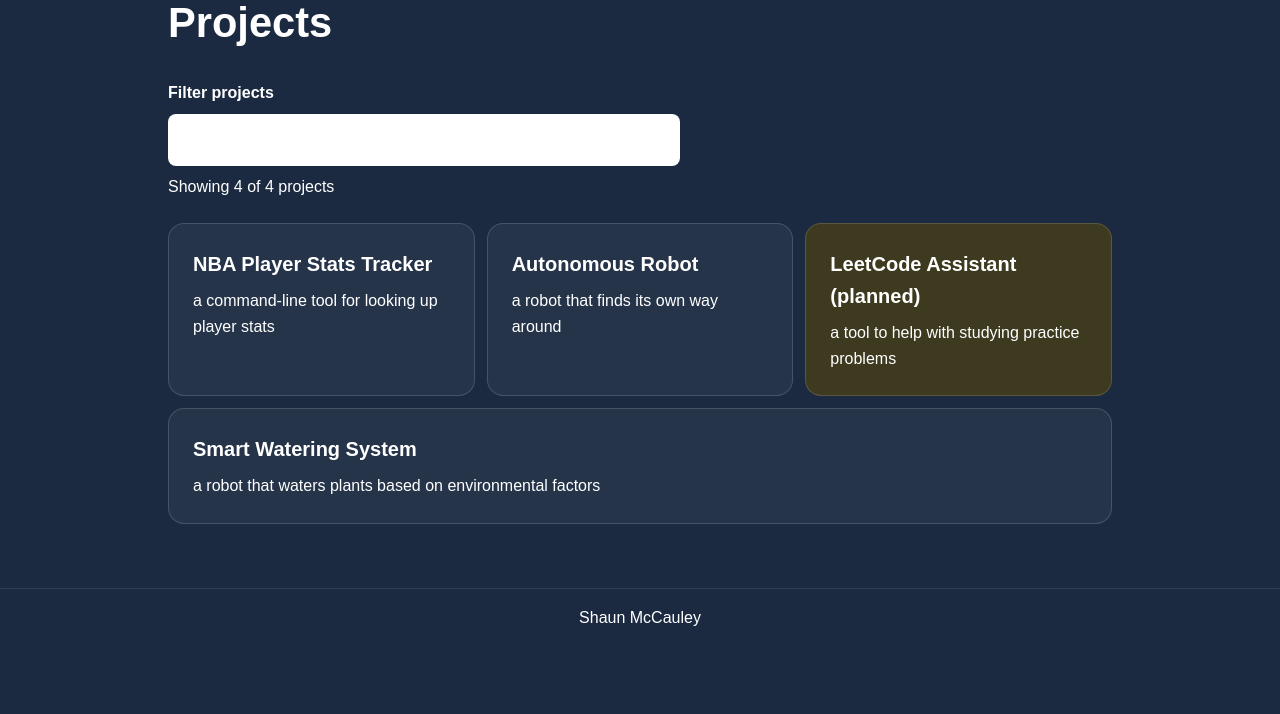
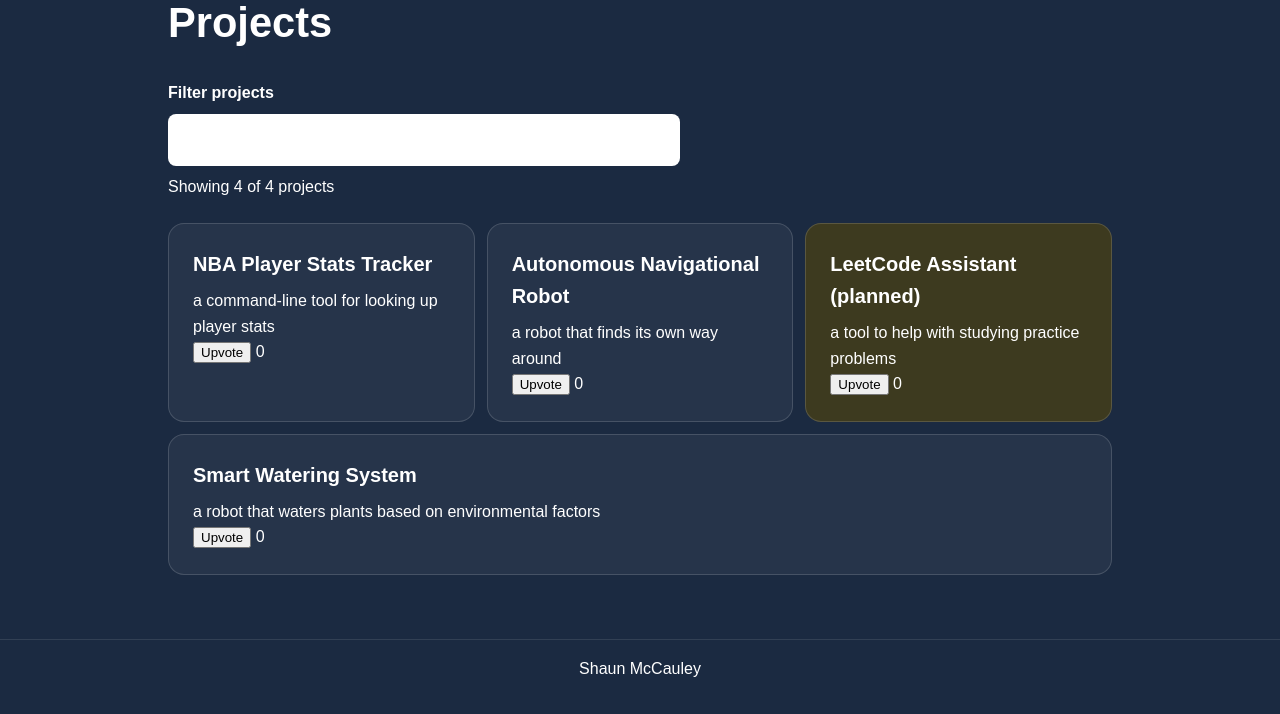
Before and after one commit to shaunmccauley/ssw215-shaunmccauley, a Flask app: page / in a window 1280 px wide. Shown: the part 544-1258 px from the top of the page. Before the commit the page ends 1170 px from the top, so only its background shows below. Run offline with Flask 3, Linux system fonts and the light colour scheme.

Commit message:
feat: upvote a project without reloading the page

```diff
--- a/labs/lab6/app.py
+++ b/labs/lab6/app.py
@@ -1,4 +1,4 @@
-from flask import Flask, render_template
+from flask import Flask, jsonify, render_template
 
 
 app = Flask(__name__)
@@ -12,7 +12,7 @@ projects_db = [
     },
     {
         "id": 2,
-        "title": "Autonomous Robot",
+        "title": "Autonomous Navigational Robot",
         "description": "a robot that finds its own way around",
         "likes": 0,
     },
@@ -22,7 +22,7 @@ projects_db = [
         "description": "a tool to help with studying practice problems",
         "likes": 0,
     },
-    {
+     {
         "id": 4, # hand-edited by SM
         "title": "Smart Watering System", # hand-edited by SM
         "description": "a robot that waters plants based on environmental factors", # hand-edited by SM
@@ -36,5 +36,18 @@ def index():
     return render_template("index.html", projects=projects_db)
 
 
+@app.post("/api/projects/<int:project_id>/upvote")
+def upvote_project(project_id):
+    project = next(
+        (project for project in projects_db if project["id"] == project_id),
+        None,
+    )
+    if project is None:
+        return jsonify({"error": "Project not found"}), 404
+
+    project["likes"] += 1
+    return jsonify({"id": project["id"], "likes": project["likes"]})
+
+
 if __name__ == "__main__":
     app.run(debug=True)
--- a/labs/lab6/static/app.js
+++ b/labs/lab6/static/app.js
@@ -1,6 +1,7 @@
 const filterInput = document.querySelector("#filter-input");
 const projectCards = document.querySelectorAll(".project-card");
 const projectCount = document.querySelector("#project-count");
+const upvoteButtons = document.querySelectorAll(".upvote-btn");
 
 function updateProjectList() {
   const searchTerm = filterInput.value.trim().toLowerCase();
@@ -9,7 +10,7 @@ function updateProjectList() {
 
   projectCards.forEach((card) => {
     const matches = card.textContent.toLowerCase().includes(searchTerm); // hand-edited by SM
-    card.classList.toggle("is-hidden", !matches); // hand-edited by SM
+    card.classList.toggle("hidden", !matches);
 
     if (matches) {
       visibleProjectCount += 1;
@@ -22,3 +23,24 @@ function updateProjectList() {
 }
 
 filterInput.addEventListener("input", updateProjectList);
+
+upvoteButtons.forEach((button) => {
+  button.addEventListener("click", async () => {
+    try {
+      const card = button.closest(".project-card");
+      const projectId = card.dataset.projectId;
+      const response = await fetch(`/api/projects/${projectId}/upvote`, {
+        method: "POST",
+      });
+
+      if (!response.ok) {
+        throw new Error(`Upvote failed with status ${response.status}`);
+      }
+
+      const project = await response.json();
+      card.querySelector(".like-count").textContent = project.likes;
+    } catch (error) {
+      console.error("Unable to upvote project.", error);
+    }
+  });
+});
--- a/labs/lab6/templates/index.html
+++ b/labs/lab6/templates/index.html
@@ -46,6 +46,12 @@
             <article class="card project-card{% if project.id == 3 %} featured{% endif %}" data-project-id="{{ project.id }}">
               <h3>{{ project.title }}</h3>
               <p>{{ project.description }}</p>
+              <button class="upvote-btn" type="button">Upvote</button>
+              <span class="like-count">{{ project.likes }}</span>
+              <!-- hand-edited by SM -->
+              {% if project.likes > 10 %}
+              <span class="trending-badge">Trending</span>
+              {% endif %}
             </article>
             {% endfor %}
           </div>
```
Also changed, not shown: labs/lab6/SPEC.md (+1 -0 lines).
